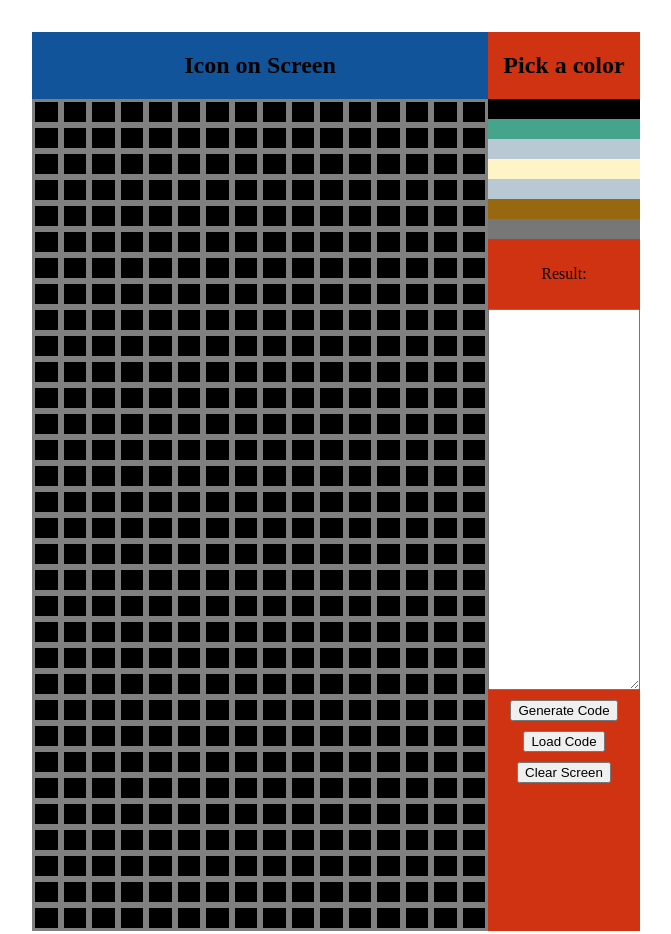
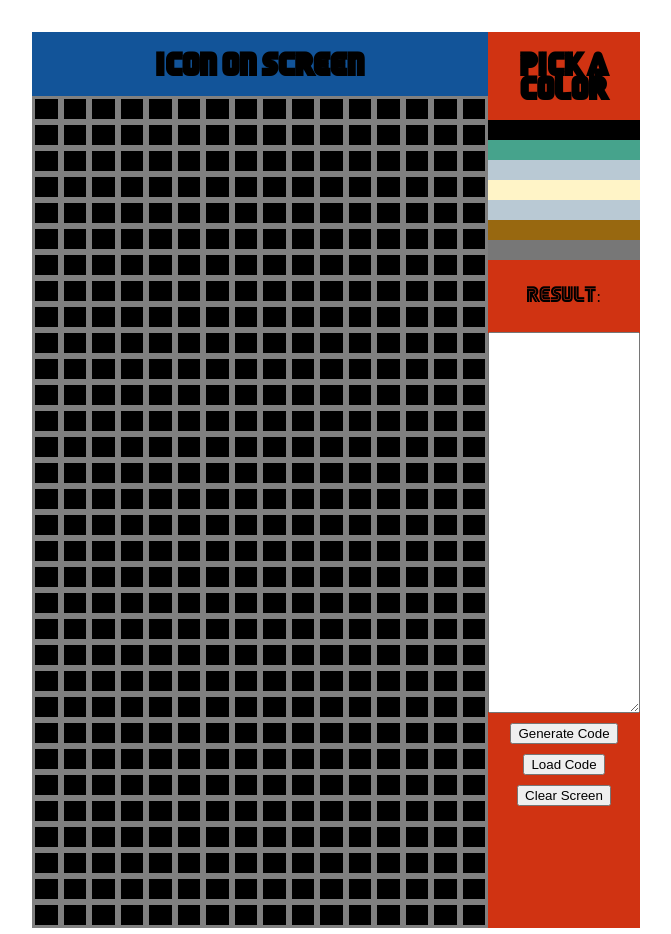
Before and after one commit to TItanGuy99/TitanVmuIcon, an Electron app: page src/index.html in a window 800 px wide. Shown: the whole page, without its empty margins (64-735 px from the left). Drawn offline with Linux system fonts and the light colour scheme.

Commit message:
Fixing font.

```diff
--- a/src/index.html
+++ b/src/index.html
@@ -5,6 +5,7 @@
     <meta http-equiv='X-UA-Compatible' content='IE=edge'>
     <title>Titan Icon Draw</title>
     <meta name='viewport' content='width=device-width, initial-scale=1'>
+    <link rel='stylesheet' type='text/css' media='screen' href='stylesheet.css'>
     <link rel='stylesheet' type='text/css' media='screen' href='index.css'>
 </head>
 <body>
```
